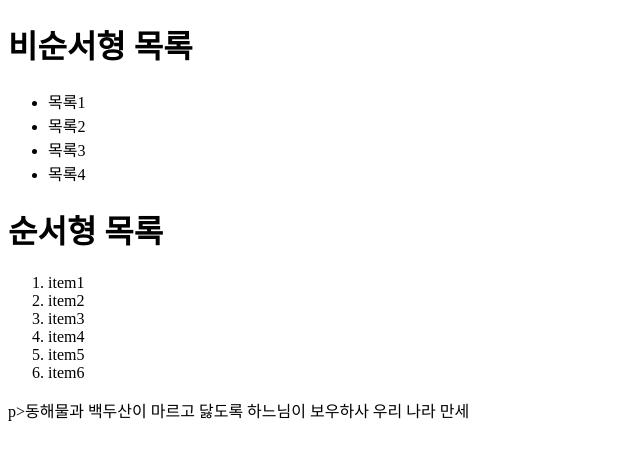
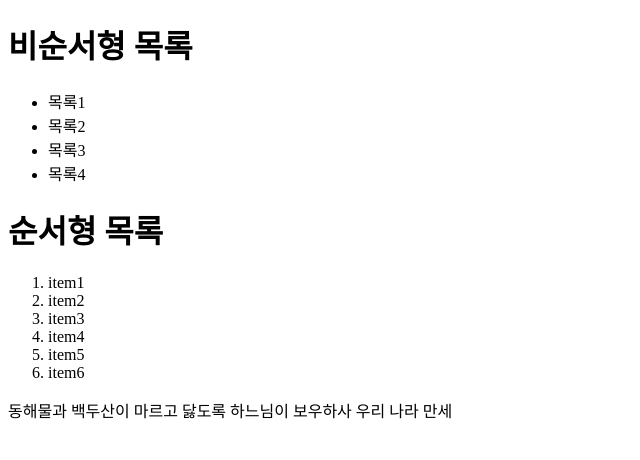
Before and after one commit to jasson0515/fus10, a plain HTML site: page view/markup.html in a window 1280 px wide. Shown: the whole page, without its empty margins (0-640 px from the left). Drawn offline with Linux system fonts and the light colour scheme.

Commit message:
몰르겠어

```diff
--- a/view/markup.html
+++ b/view/markup.html
@@ -24,6 +24,6 @@
         <li>item5</li>
         <li>item6</li>
     </ol>
-    p>동해물과 백두산이 마르고 닳도록 하느님이 보우하사 우리 나라 만세
+    <p>동해물과 백두산이 마르고 닳도록 하느님이 보우하사 우리 나라 만세
 </body>
 </html>
```
